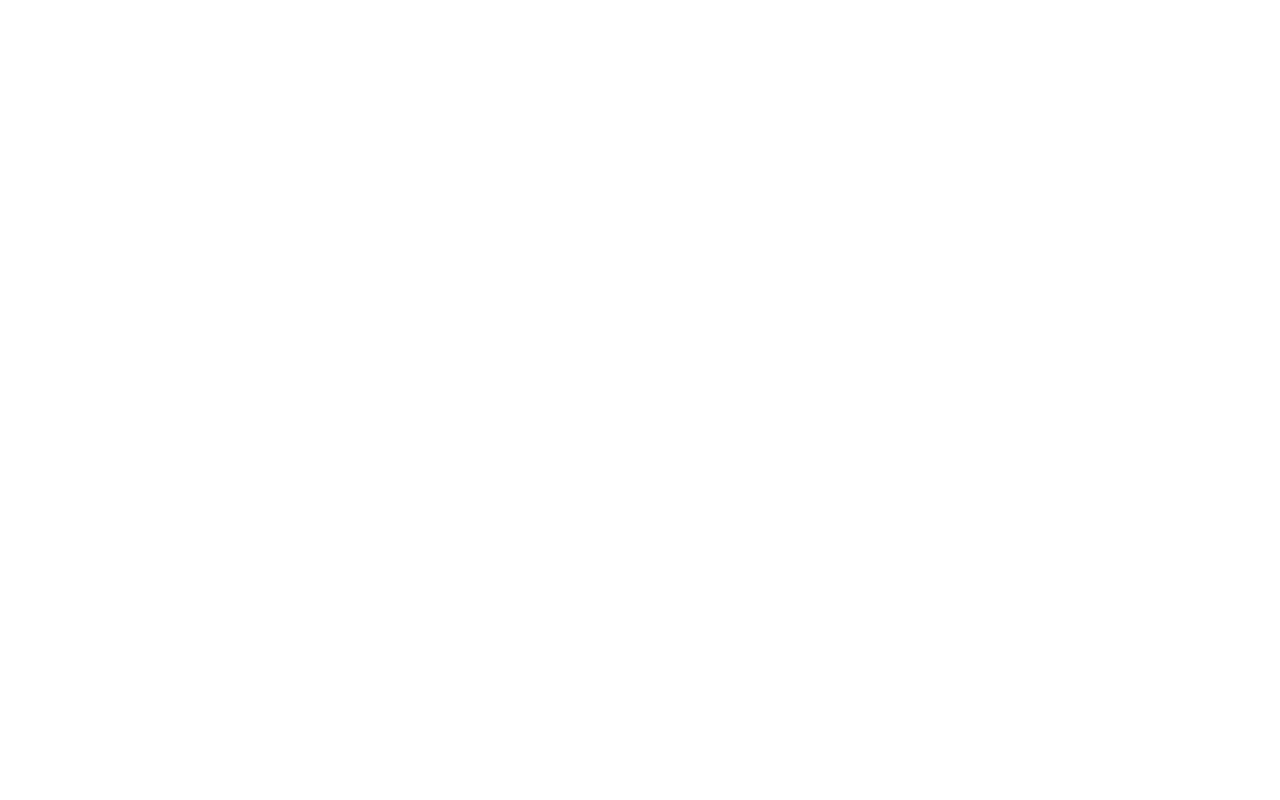
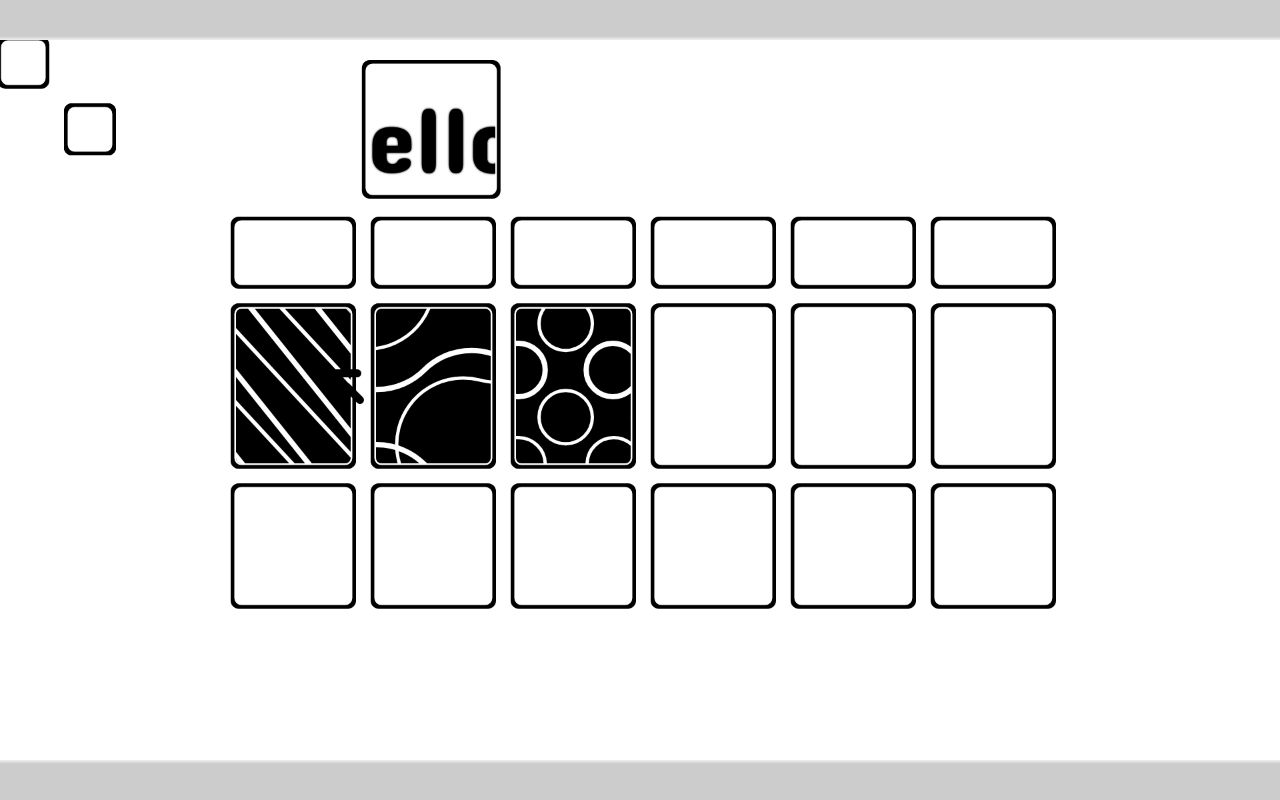
Before and after one commit to eguneys/by-stink-soliqake-26, a plain HTML site: page index.html in a window 1280 px wide. Drawn offline with Linux system fonts and the light colour scheme; the site is published under a folder, as on GitHub Pages, so addresses that start at the root find nothing.

Commit message:
deploy: 87df15ff7cb00128e21ca4e184915ef94cb5e3f6

```diff
--- a/index.html
+++ b/index.html
@@ -5,8 +5,8 @@
     <link rel="icon" type="image/svg+xml" href="/vite.svg" />
     <meta name="viewport" content="width=device-width, initial-scale=1.0" />
     <title>by-stink-soliqake-26</title>
-    <script type="module" crossorigin src="/assets/index-OH-xLQgS.js"></script>
-    <link rel="stylesheet" crossorigin href="/assets/index-B8DEmb_K.css">
+    <script type="module" crossorigin src="./assets/index-OH-xLQgS.js"></script>
+    <link rel="stylesheet" crossorigin href="./assets/index-B8DEmb_K.css">
   </head>
   <body>
     <div id="app"></div>
```
